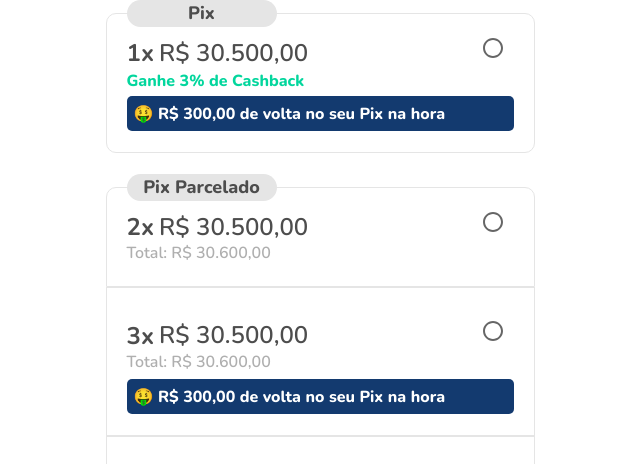
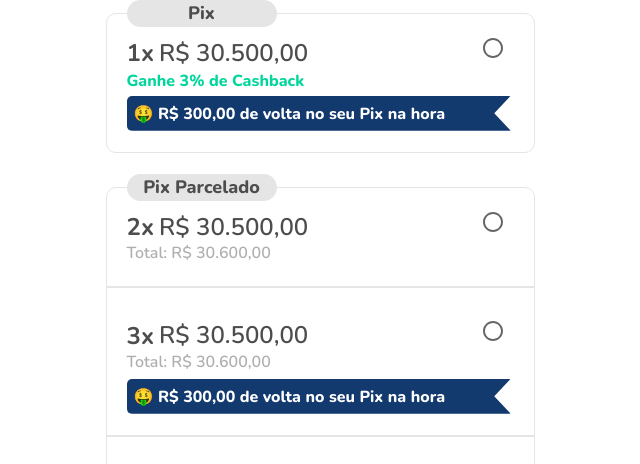
Before and after one commit to GustavoGJesus/woovi-front-end-challenge, a React (Vite) app: page / in a window 1280 px wide. Shown: the part 165-629 px from the top of the page, without its empty margins (320-960 px from the left). Built offline with nearby package versions, Linux system fonts and the light colour scheme.

Commit message:
refactor: 💡 adjust clip path div

```diff
--- a/src/components/cards/styles.ts
+++ b/src/components/cards/styles.ts
@@ -77,6 +77,7 @@
   padding: 7px;
   margin-top: 5px;
   border-radius: 5px;
+  clip-path: polygon(0% 0%, 99.29% 0%, 95.03% 50%, 99.29% 100%, 0% 100%);
 `;
 
 export const CardTextTotal = styled.p`
```
